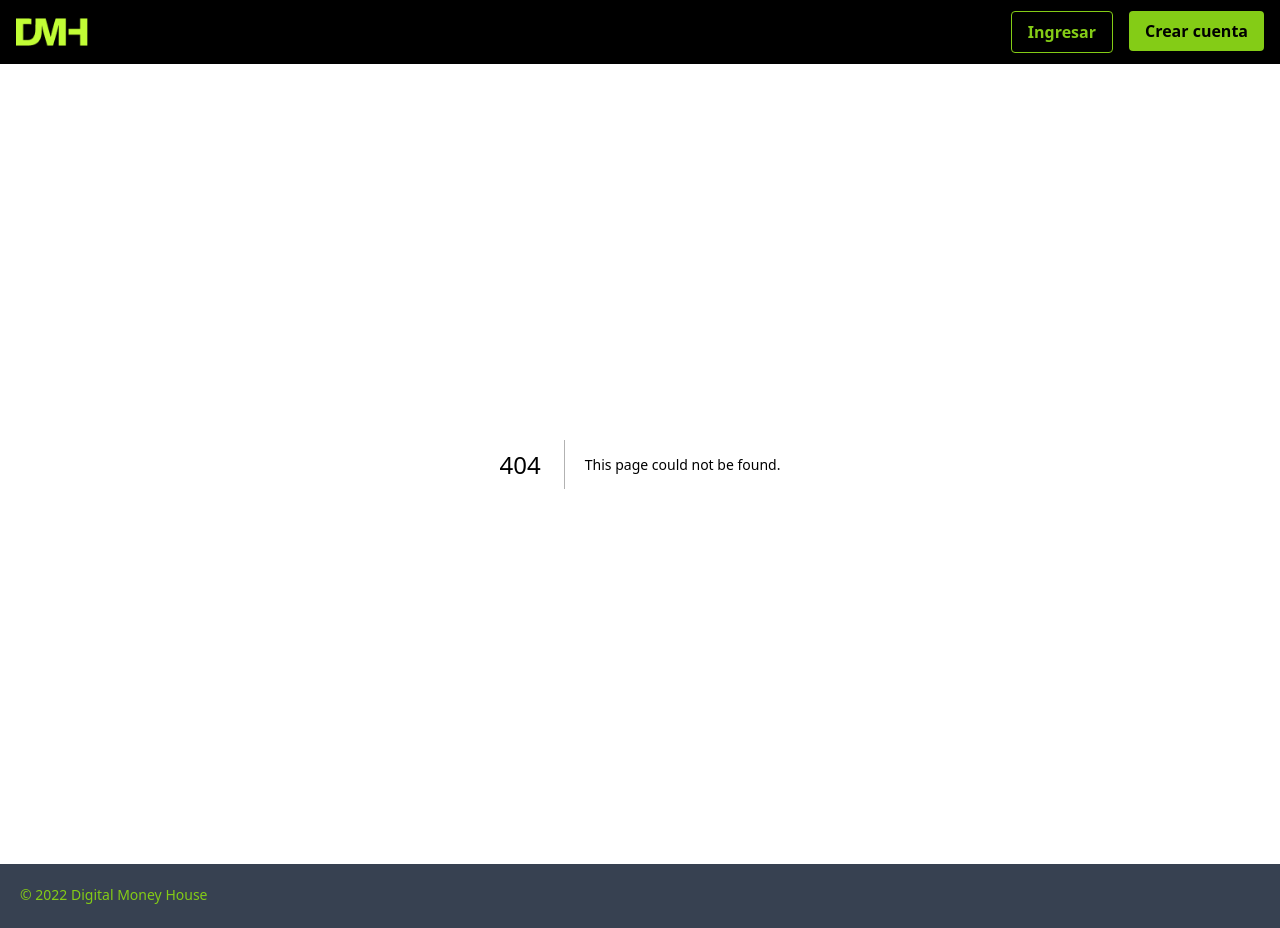
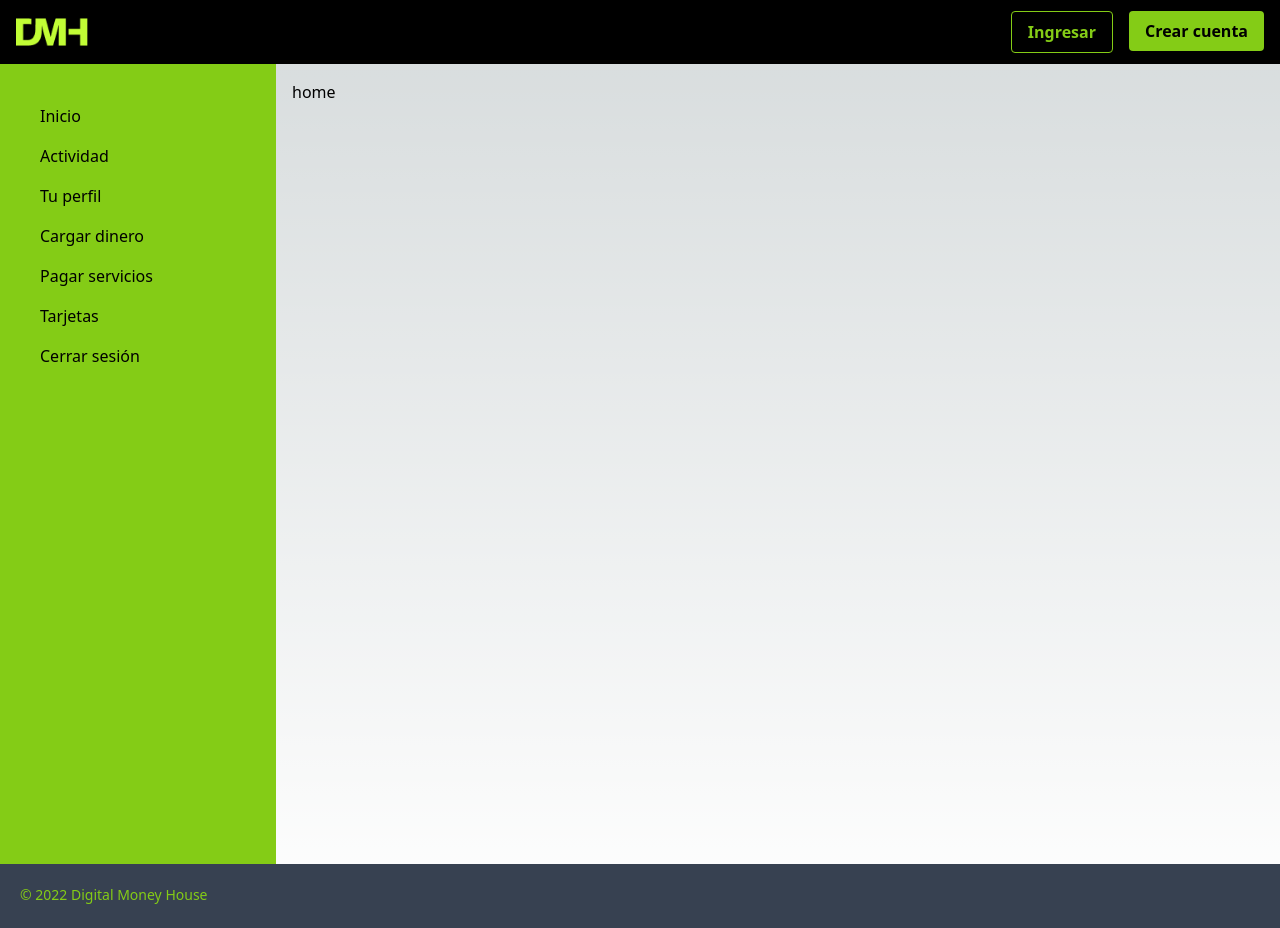
Before and after one commit to eayala199/DigitalMoneyHouse-Proyecto, a Next.js app: page /home in a window 1280 px wide. Before the commit this address had no page. Built offline with nearby package versions, Linux system fonts and the light colour scheme.

Commit message:
barra lateral completa

```diff
--- a/package.json
+++ b/package.json
@@ -10,6 +10,7 @@
   },
   "dependencies": {
     "@hookform/resolvers": "^3.0.0",
+    "jwt-decode": "^4.0.0",
     "next": "14.2.5",
     "react": "^18",
     "react-dom": "^18",
--- /dev/null
+++ b/src/app/(main)/home/page.tsx
@@ -0,0 +1,15 @@
+import React from 'react';
+import Menu from '../../components/menu/menu';
+
+const HomePage = () => {
+  return (
+    <div className="flex">
+      <Menu />
+      <main className="flex-1 p-4">
+        <div>home</div>
+      </main>
+    </div>
+  );
+};
+
+export default HomePage;
--- a/src/app/components/buttons/ContinueButton.tsx
+++ b/src/app/components/buttons/ContinueButton.tsx
@@ -47,7 +47,7 @@ const ContinueButton = ({ isEnabled }: ContinueButtonProps) => {
                 text: 'Has sido redirigido a la página principal.',
                 confirmButtonText: 'Aceptar'
               }).then(() => {
-                window.location.replace("/");
+                window.location.replace("/home");
               });
             }
           } catch (error) {
--- a/src/app/components/card/Card.tsx
+++ b/src/app/components/card/Card.tsx
@@ -9,7 +9,7 @@ const Card: React.FC<CardProps> = ({ title, content }) => {
   return (
     <div className="h-[190px] sm:h-[224px] lg:h-[246px] w-[300px] sm:w-[400px] lg:w-[500px] bg-white rounded-[20px] sm:rounded-[30px] shadow-lg">
       <div className="p-4 sm:p-6">
-        <h2 className="text-[18px] sm:text-[24px] lg:text-[34px] font-bold mb-2 sm:mb-4">
+        <h2 className="text-[18px] sm:text-[24px] lg:text-[34px] font-bold mb-2 sm:mb-4 text-black">
           {title}
         </h2>
         <div className="h-1 bg-lime-500 mb-2 sm:mb-4"></div>
--- /dev/null
+++ b/src/app/components/menu/menu.tsx
@@ -0,0 +1,51 @@
+"use client";
+import Link from "next/link";
+import React from "react";
+import Swal from "sweetalert2";
+
+const Menu = () => {
+  const handleLogout = async () => {
+    const result = await Swal.fire({
+      title: "¿Estás seguro?",
+      text: "¿Quieres cerrar sesión?",
+      icon: "warning",
+      showCancelButton: true,
+      confirmButtonColor: "#3085d6",
+      cancelButtonColor: "#d33",
+      confirmButtonText: "Sí, cerrar sesión",
+      cancelButtonText: "Cancelar",
+    });
+
+    if (result.isConfirmed) {
+      localStorage.removeItem("token");
+      sessionStorage.removeItem("email");
+      window.location.replace("/"); // Redirige a la página principal después de cerrar sesión
+    }
+  };
+
+  const menuLinks = [
+    { href: "/home", name: "Inicio" },
+    { href: "/actividad", name: "Actividad" },
+    { href: "/perfil", name: "Tu perfil" },
+    { href: "/transacciones", name: "Cargar dinero" },
+    { href: "/servicios", name: "Pagar servicios" },
+    { href: "/tarjetas", name: "Tarjetas" },
+  ];
+
+  return (
+    <div className="w-[276px] h-screen bg-lime-500 text-black">
+      <ul className="pl-10 py-10 space-y-4 w-full">
+        {menuLinks.map((link, index) => (
+          <li className="text-total-black" key={`option-menu-${index}`}>
+            <Link href={link.href}>{link.name}</Link>
+          </li>
+        ))}
+        <button className="text-total-black" onClick={() => handleLogout()}>
+          Cerrar sesión
+        </button>
+      </ul>
+    </div>
+  );
+};
+
+export default Menu;
--- a/src/app/components/navbar/Navbar.tsx
+++ b/src/app/components/navbar/Navbar.tsx
@@ -2,52 +2,78 @@
 import Link from "next/link";
 import React, { useEffect, useState } from "react";
 import { usePathname } from "next/navigation";
-import Swal from 'sweetalert2';
+import Swal from "sweetalert2";
+import userApi from "../../../services/users/users.service"; // Asegúrate de ajustar el path correctamente
 
 const Navbar = () => {
   const pathname = usePathname();
   const [isLoggedIn, setIsLoggedIn] = useState(false);
+  const [userInfo, setUserInfo] = useState({ firstname: "", lastname: "" });
 
   useEffect(() => {
     const token = localStorage.getItem("token");
     if (token) {
       setIsLoggedIn(true);
+
+      try {
+        const payload = token.split(".")[1];
+        const decodedPayload = JSON.parse(
+          atob(payload.replace(/-/g, "+").replace(/_/g, "/"))
+        );
+        const username = decodedPayload.username;
+
+        userApi
+          .getUserData(token, username)
+          .then((userData) => {
+            setUserInfo({
+              firstname: userData.firstname || "Usuario",
+              lastname: userData.lastname || "",
+            });
+          })
+          .catch((error) => {
+            console.error("Error al obtener los datos del usuario:", error);
+          });
+      } catch (error) {
+        console.error("Error al decodificar el token:", error);
+      }
     }
   }, []);
 
-  const handleLogout = async () => {
-    const result = await Swal.fire({
-      title: '¿Estás seguro?',
-      text: "¿Quieres cerrar sesión?",
-      icon: 'warning',
-      showCancelButton: true,
-      confirmButtonColor: '#3085d6',
-      cancelButtonColor: '#d33',
-      confirmButtonText: 'Sí, cerrar sesión',
-      cancelButtonText: 'Cancelar'
-    });
+  const bgColor =
+    pathname === "/login" ||
+    pathname === "/login-password" ||
+    pathname === "/sign-up"
+      ? "bg-lime-500"
+      : "bg-black";
+  const logo =
+    pathname === "/login" ||
+    pathname === "/login-password" ||
+    pathname === "/sign-up"
+      ? "/assets/logo-black.png"
+      : "/assets/logo.png";
 
-    if (result.isConfirmed) {
-      localStorage.removeItem("token");
-      sessionStorage.removeItem("email");
-      setIsLoggedIn(false);
-      window.location.replace("/");
-    }
+  const getInitials = (firstname, lastname) => {
+    if (!firstname && !lastname) return "NN"; // Valor por defecto si no existen iniciales
+    return (firstname.charAt(0) || "") + (lastname.charAt(0) || "");
   };
 
-  const bgColor = pathname === "/login" || pathname === "/login-password" || pathname === "/sign-up" ? "bg-lime-500" : "bg-black";
-  const logo = pathname === "/login" || pathname === "/login-password" || pathname === "/sign-up" ? "/assets/logo-black.png" : "/assets/logo.png";
-
   return (
-    <div className={`${bgColor} h-16 w-full flex justify-between items-center px-4`}>
+    <div
+      className={`${bgColor} h-16 w-full flex justify-between items-center px-4`}
+    >
       <div className="text-white font-bold">
-        <Link href="/">
-          <img src={logo} alt="Logo"
-            className="h-7 w-auto mr-4 pl-0 sm:pl-0" />
+        <Link href={isLoggedIn ? "/home" : "/"}>
+          <img
+            src={logo}
+            alt="Logo"
+            className="h-7 w-auto mr-4 pl-0 sm:pl-0"
+          />
         </Link>
       </div>
       {!isLoggedIn ? (
-        pathname !== "/login" && pathname !== "/login-password" && pathname !== "/sign-up" && (
+        pathname !== "/login" &&
+        pathname !== "/login-password" &&
+        pathname !== "/sign-up" && (
           <div className="flex space-x-4">
             <Link href="/login">
               <div className="bg-black text-lime-500 px-4 py-2 rounded border border-lime-500 font-bold">
@@ -62,9 +88,12 @@ const Navbar = () => {
           </div>
         )
       ) : (
-        <button onClick={handleLogout} className="bg-red-500 text-white px-4 py-2 rounded font-bold">
-          Cerrar sesión
-        </button>
+        <div className="flex items-center space-x-4">
+          <div className="bg-lime-500 text-black font-bold rounded-full w-10 h-10 flex items-center justify-center">
+            {getInitials(userInfo.firstname, userInfo.lastname)}
+          </div>
+          <span className="text-white">Hola, {userInfo.firstname}</span>
+        </div>
       )}
     </div>
   );
```
Also changed, not shown: 2 other files (tests, documents, lock files or other folders).
